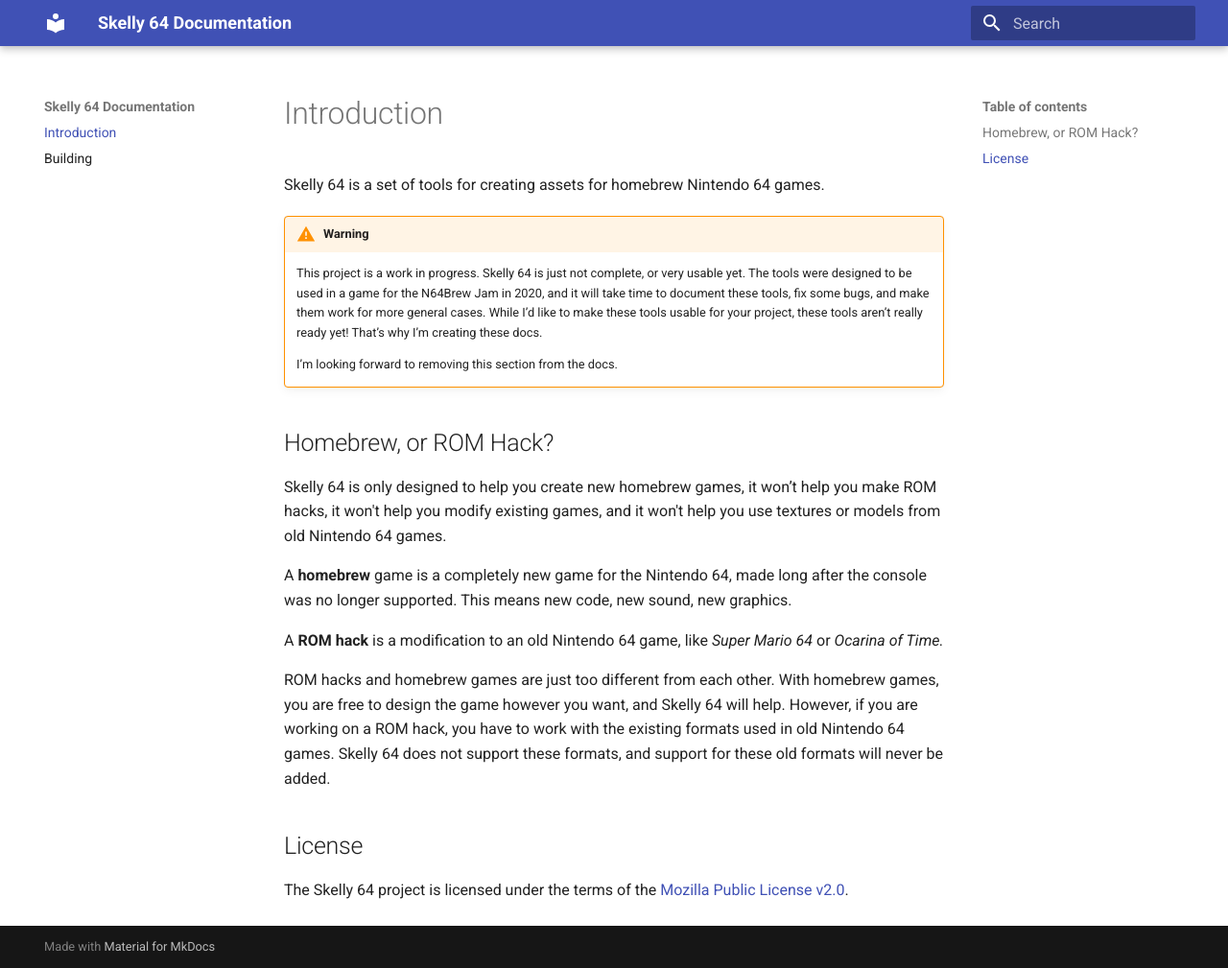
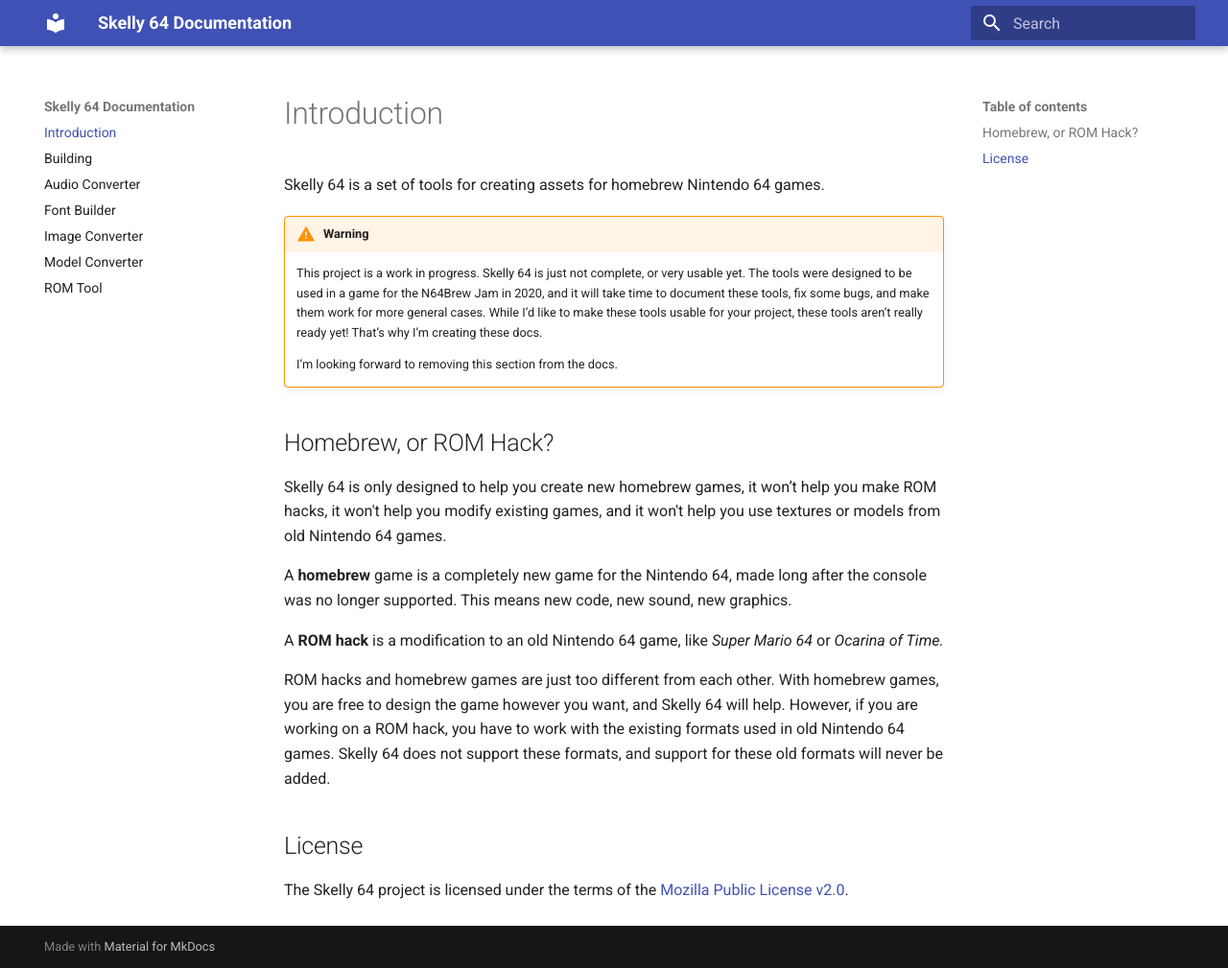
Before and after one commit to depp/vadpcm, an MkDocs documentation site: the page built from docs/docs/index.md, in a window 1280 px wide and 1009 px high. Shown: the whole window at 96% size. Built offline with MkDocs 1.6.1 and Material for MkDocs 9.7.7, drawn with Linux system fonts in a browser that asks for light colours.

Commit message:
[Docs] Add sections for each tool
GitOrigin-RevId: ec200740d635443627473ad26a566d8105aa2287

```diff
--- a/docs/mkdocs.yml
+++ b/docs/mkdocs.yml
@@ -9,3 +9,8 @@
 nav:
   - Introduction: index.md
   - Building: building.md
+  - Audio Converter: audio.md
+  - Font Builder: font.md
+  - Image Converter: image.md
+  - Model Converter: model.md
+  - ROM Tool: rom.md
```
